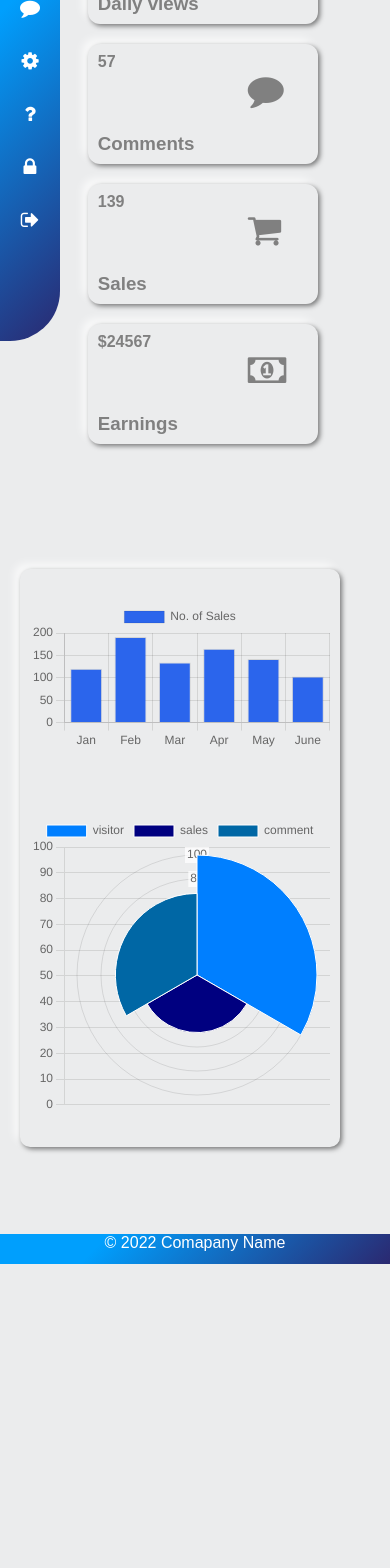
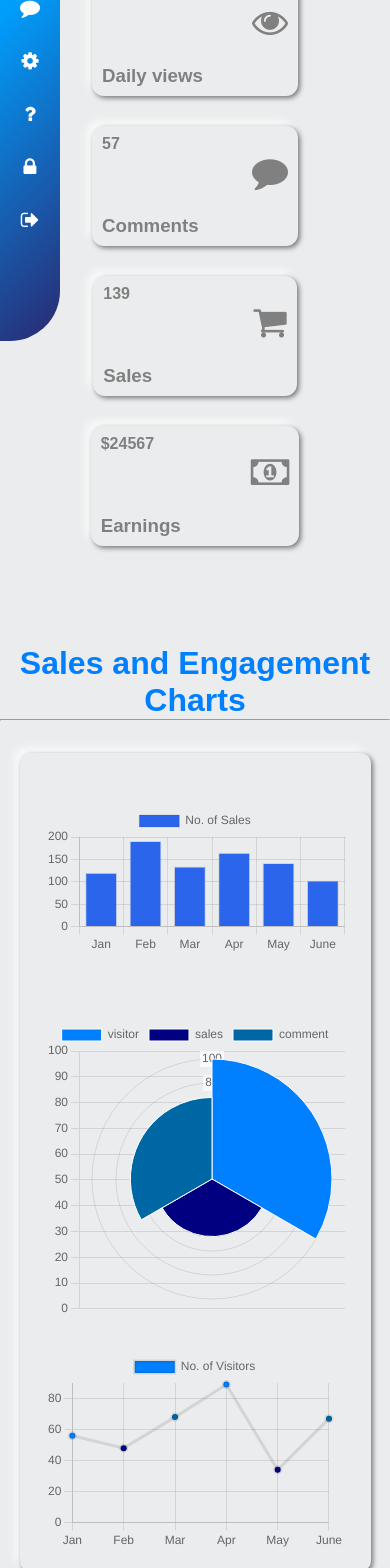
Before and after one commit to SatyamJS/dashboard, a React (Create React App) app: page / in a window 390 px wide. Shown: the part 180-1748 px from the top of the page. Before the commit the page ends 1444 px from the top, so only its background shows below. Built offline with nearby package versions, Linux system fonts and the light colour scheme.

Commit message:
styling fixes and added line chart

```diff
--- a/src/App.css
+++ b/src/App.css
@@ -4,6 +4,7 @@
   box-sizing: border-box;
   scroll-behavior: smooth;
   font-family: 'Libre Franklin', sans-serif;
+  /* outline:2px solid red; */
 }
 @import url('https://fonts.googleapis.com/css2?family=Libre+Franklin:wght@200&display=swap');
 
@@ -82,7 +83,7 @@ body{
   display:flex;
   flex-direction: column;
   width:60px;
-  height:100%;
+  height:80%;
   background-image: linear-gradient(315deg, #2a2a72 1%, #009ffd 74%);
   transition: all 0.5s;
   position:absolute;
@@ -118,30 +119,29 @@ body{
   display:none;
 }
 .tileBox{
-  position: absolute;
-  top:10vh;
-  right:8vw;
-  /* border:2px solid red; */
+  position: relative;
   display: flex;
   flex-direction: row;
   flex-wrap: wrap;
   width:80vw;
   align-items: center;
   justify-content: center;
+  margin:10vh auto;
 }
 .tile{
-  width:230px;
+  max-width:230px;
   min-height:120px;
   background-image: none;
   margin:15px;
   padding: 10px;
   border-radius: 12px;
   box-shadow: 2px 2px 5px rgba(0,0,0,0.5), -5px -5px 10px rgba(255,255,255,0.8);
-  transition: all 0.3s;
+  transition: all 0.5s;
   color:grey;
 }
 .tile:hover{
   color:#007fff;
+  box-shadow: inset 1px 1px 5px grey;
 
 }
 .tile h3{
@@ -174,13 +174,14 @@ body{
   flex-wrap: wrap;
   align-items: center;
   justify-content: center;
-  width:75vw;
+  max-width:75vw;
   margin:2rem auto;
-  position: absolute;
-  top:40vh;
-  left:14vw;
+  position: relative;
   box-shadow: 2px 2px 5px rgba(0,0,0,0.5), -5px -5px 10px rgba(255,255,255,0.8);
   border-radius: 10px;
+  /* border:2px solid red; */
+  margin-bottom: 10vh;
+  padding: 20px;
 
 }
 .barGraphDiv{
@@ -192,12 +193,9 @@ body{
   margin:2rem 2rem;
 }
 .footer{
-  position:absolute;
-  bottom:-90px;
-  right:0;
-  width:100vw;
+  width:100%;
   background-image: linear-gradient(315deg, #2a2a72 1%, #009ffd 74%);
-  height:30px;
+  padding: 20px;;
   color:white;
   text-align: center;
 }
@@ -206,13 +204,17 @@ body{
 
 /* for pages not yet made */
 .underProcess{
+  display: flex;
+  justify-content: center;
+  align-items: center;
   max-width:80vw;
+  height:100vh;
   margin:10vh auto;
   padding:1rem;
   box-shadow: 2px 2px 5px rgba(0,0,0,0.5), -5px -5px 10px rgba(255,255,255,0.8);
   border-radius: 10px;
   color:grey;
-  text-align: center;
+  /* text-align: center; */
 }
 .underProcess:hover{
   color:#007fff;
@@ -230,10 +232,6 @@ body{
     right:5px;
   }
   .searchBar{
-    /*right: 15vw;
-    top: 13px;
-    padding-left: 10px;
-    padding-right: 35px;*/
     display:none;
   }
   .menu{
@@ -245,35 +243,27 @@ body{
     color:white;
 
   }
-  .tile{
-    margin:0px;
-    margin-bottom: 20px;
+  .charts{
+    max-width:90vw;
   }
-  .charts{
-    top:85vh;
-    width:320px;
-    left:20px;
-  }
+
   .barGraphDiv{
-    width:300px;
+    max-width:300px;
   }
   .pieGraphDiv{
-    width:300px;
+    max-width:300px;
   }
-  .underProcess{
-    position: absolute;
-    right:2vw;
+  .lineGraphDiv{
+    max-width:300px;
+
   }
   .sideBar{
     height:55vh;
-    border-bottom-right-radius: 50px;
+    width:100vw;
   }
   .sideBarIcons{
     height:55vh;
     border-bottom-right-radius: 50px;
   }
-  .footer{
-    bottom:-600px;
-  }
 
 }
--- a/src/components/admin.js
+++ b/src/components/admin.js
@@ -1,6 +1,7 @@
 import { React, Component } from "react";
 import "../App.css"
 import BarComponent from "./barChart";
+import LineChartComponent from "./lineChart";
 import PieComponent from "./polarChart";
 
 
@@ -11,32 +12,34 @@ class Admin extends Component {
                 <div className="tileBox">
                     <div className="tile">
                         <span> 14576</span><br/>
-                        <span><i class="fa fa-eye" aria-hidden="true"></i></span>
+                        <span><i className="fa fa-eye" aria-hidden="true"></i></span>
                         <h3>Daily views</h3>
 
                     </div>
                     <div className="tile">
                     <span> 57</span><br/>
-                        <span><i class="fa fa-comment" aria-hidden="true"></i></span>
+                        <span><i className="fa fa-comment" aria-hidden="true"></i></span>
                         <h3>Comments</h3>
 
                     </div>
                     <div className="tile">
                     <span> 139</span><br/>
-                        <span><i class="fa fa-shopping-cart" aria-hidden="true"></i></span>
+                        <span><i className="fa fa-shopping-cart" aria-hidden="true"></i></span>
                         <h3>Sales</h3>
 
                     </div>
                     <div className="tile">
                     <span> $24567</span><br/>
-                        <span><i class="fa fa-money" aria-hidden="true"></i></span>
+                        <span><i className="fa fa-money" aria-hidden="true"></i></span>
                         <h3>Earnings</h3>
 
                     </div>
                 </div>
+                <h1 style={{textAlign:"center",color:"#007fff"}}>Sales and Engagement Charts</h1><hr></hr>
                 <div className="charts">
                 <BarComponent />
                 <PieComponent />
+                <LineChartComponent />
                 </div>
             </>
         )
--- a/src/components/footer.js
+++ b/src/components/footer.js
@@ -7,7 +7,7 @@ class Footer extends Component{
         return (
             <>
             <div className="footer">
-            <p>&copy; 2022 Comapany Name</p>
+            <p>&copy; 2022 Satyam Gupta Dashboard App</p>
             </div>
             </>
          )
--- /dev/null
+++ b/src/components/lineChart.js
@@ -0,0 +1,42 @@
+import {Line } from "react-chartjs-2"
+import 'chart.js/auto';
+import { React, Component } from "react"
+
+class LineChartComponent extends Component {
+    render() {
+        return (
+            <>
+                <div className="lineGraphDiv">
+
+                <Line data={{
+                        labels: ['Jan','Feb',"Mar","Apr","May","June"],
+                        datasets: [{
+                            label:"No. of Visitors",
+                            data: [56,48,68,89,34,67],
+                            backgroundColor: ["#007fff","#000080","#0067a5"],
+                            borderWidth: 3,
+                        }]
+
+                    }}
+                        options={{
+                            scales: {
+                                y: {
+                                    beginAtZero: true
+                                },
+                                x: {
+                                    beginAtZero:true
+                                }
+                            }
+                        }}
+                    height={200}
+                    width={300}
+                />
+
+                </div>
+            </>
+        )
+    }
+
+}
+
+export default LineChartComponent;
--- a/src/components/navbar.js
+++ b/src/components/navbar.js
@@ -20,13 +20,13 @@ class Navbar extends Component {
         return (
             <>
                 <div className="header">
-                    <span className="logo">Company Name</span>
+                    <span className="logo">Dashboard</span>
                     <div className="menu" onClick={this.handleMenuClick}>
-                        <span class="menuBar"></span>
-                        <span class="menuBar"></span>
-                        <span class="menuBar"></span>
+                        <span className="menuBar"></span>
+                        <span className="menuBar"></span>
+                        <span className="menuBar"></span>
                     </div>
-                    <i class="fa fa-search" aria-hidden="true"></i>
+                    <i className="fa fa-search" aria-hidden="true"></i>
 
                     <input type="text" className="searchBar" placeholder="Search here" />
                     <img className="adminImage" src="./admin.jpg" alt="admin" />
```
